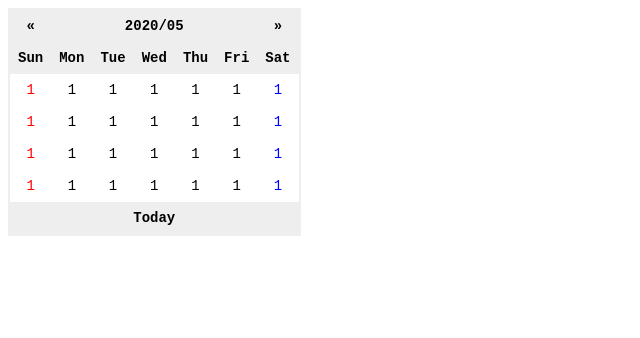
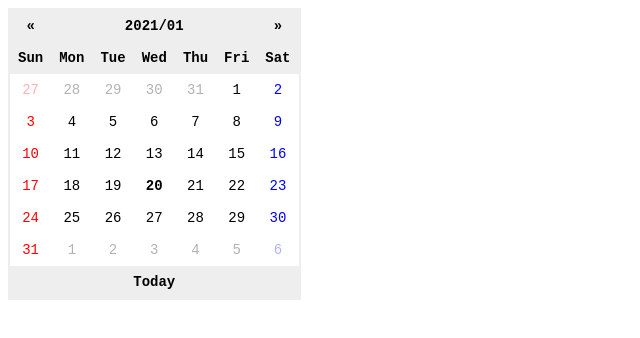
Before and after one commit to r-noto/dotinstall, a plain HTML site: page js/MyCalendar/index.html in a window 1280 px wide. Shown: the whole page, without its empty margins (0-640 px from the left). Drawn offline with Linux system fonts and the light colour scheme.

Commit message:
カレンダー完成

```diff
--- a/js/MyCalendar/index.html
+++ b/js/MyCalendar/index.html
@@ -24,42 +24,7 @@
         </tr>
       </thead>
       <tbody>
-        <tr>
-          <td>1</td>
-          <td>1</td>
-          <td>1</td>
-          <td>1</td>
-          <td>1</td>
-          <td>1</td>
-          <td>1</td>
-        </tr>
-        <tr>
-          <td>1</td>
-          <td>1</td>
-          <td>1</td>
-          <td>1</td>
-          <td>1</td>
-          <td>1</td>
-          <td>1</td>
-        </tr>
-        <tr>
-          <td>1</td>
-          <td>1</td>
-          <td>1</td>
-          <td>1</td>
-          <td>1</td>
-          <td>1</td>
-          <td>1</td>
-        </tr>
-        <tr>
-          <td>1</td>
-          <td>1</td>
-          <td>1</td>
-          <td>1</td>
-          <td>1</td>
-          <td>1</td>
-          <td>1</td>
-        </tr>
+
       </tbody>
       <tfoot>
         <tr>
--- a/js/MyCalendar/js/main.js
+++ b/js/MyCalendar/js/main.js
@@ -1,6 +1,142 @@
 'use strict'
 
+console.clear();
+
 {
-  const year = 2020;
-  const month = 4;
+  const today = new Date();
+  let year = today.getFullYear();
+  let month = today.getMonth();
+
+  function getCalendarHead() {
+      const dates = [];
+      const d = new Date(year, month, 0).getDate();
+      const n = new Date(year, month, 1).getDay();
+
+      for (let i = 0; i < n; i++) {
+        dates.unshift({
+          date: d - i,
+          isToday: false,
+          isDisabeld: true,
+        });
+      }
+
+      return dates;
+
+   }
+
+  function getCalendarBody() {
+    const dates = [];
+    const lastDate = new Date(year, month + 1, 0).getDate();
+
+    for (let i = 1; i <= lastDate; i++) {
+      dates.push({
+        date: i,
+        isToday: false,
+        isDisabeld: false,
+      });
+    }
+
+    if (year === today.getFullYear() && month === today.getMonth()) {
+      dates[today.getDate() - 1].isToday = true;
+    }
+
+    return dates;
+  }
+
+  function getCalendarTail(){
+    const dates = [];
+    const lastDay = new Date(year, month + 1, 0).getDay();
+
+    for (let i = 1; i < 7 - lastDay; i++) {
+      dates.push({
+        date: i,
+        isToday: false,
+        isDisabeld: true,
+      });
+    }
+
+    return dates;
+  }
+
+  function clearCalendar() {
+    const tbody = document.querySelector('tbody');
+
+    while (tbody.firstChild) {
+      tbody.removeChild(tbody.firstChild);
+    }
+  }
+
+  function renderTitle() {
+    const title = `${year}/${String(month + 1).padStart(2, '0')}`;
+    document.getElementById('title').textContent = title;
+
+  }
+
+  function renderWeeks() {
+    const dates = [
+      ...getCalendarHead(),
+      ...getCalendarBody(),
+      ...getCalendarTail(),
+    ];
+
+    const weeks = [];
+    const weeksCount = dates.length / 7;
+
+    for (let i = 0; i < weeksCount; i++) {
+      weeks.push(dates.splice(0 ,7));
+    }
+
+    weeks.forEach(week => {
+      const tr = document.createElement('tr');
+
+      week.forEach(date => {
+        const td = document.createElement('td');
+
+        td.textContent = date.date;
+        if (date.isToday) {
+          td.classList.add('today');
+        }
+        if (date.isDisabeld) {
+          td.classList.add('disabled')
+        }
+
+        tr.appendChild(td);
+      });
+      document.querySelector('tbody').appendChild(tr);
+    });
+  }
+
+  function createClarendar(){
+    clearCalendar();
+    renderTitle();
+    renderWeeks();
+  }
+
+  document.getElementById('prev').addEventListener('click', () => {
+    month--;
+    if (month < 0) {
+      year--;
+      month = 11;
+    }
+
+    createClarendar();
+  })
+  document.getElementById('next').addEventListener('click', () => {
+    month++;
+    if (month > 11) {
+      year++;
+      month = 0;
+    }
+
+    createClarendar();
+  })
+  document.getElementById('today').addEventListener('click', () => {
+    year = today.getFullYear();
+    month = today.getMonth();
+
+    createClarendar();
+  })
+
+  createClarendar();
+
 }
```
